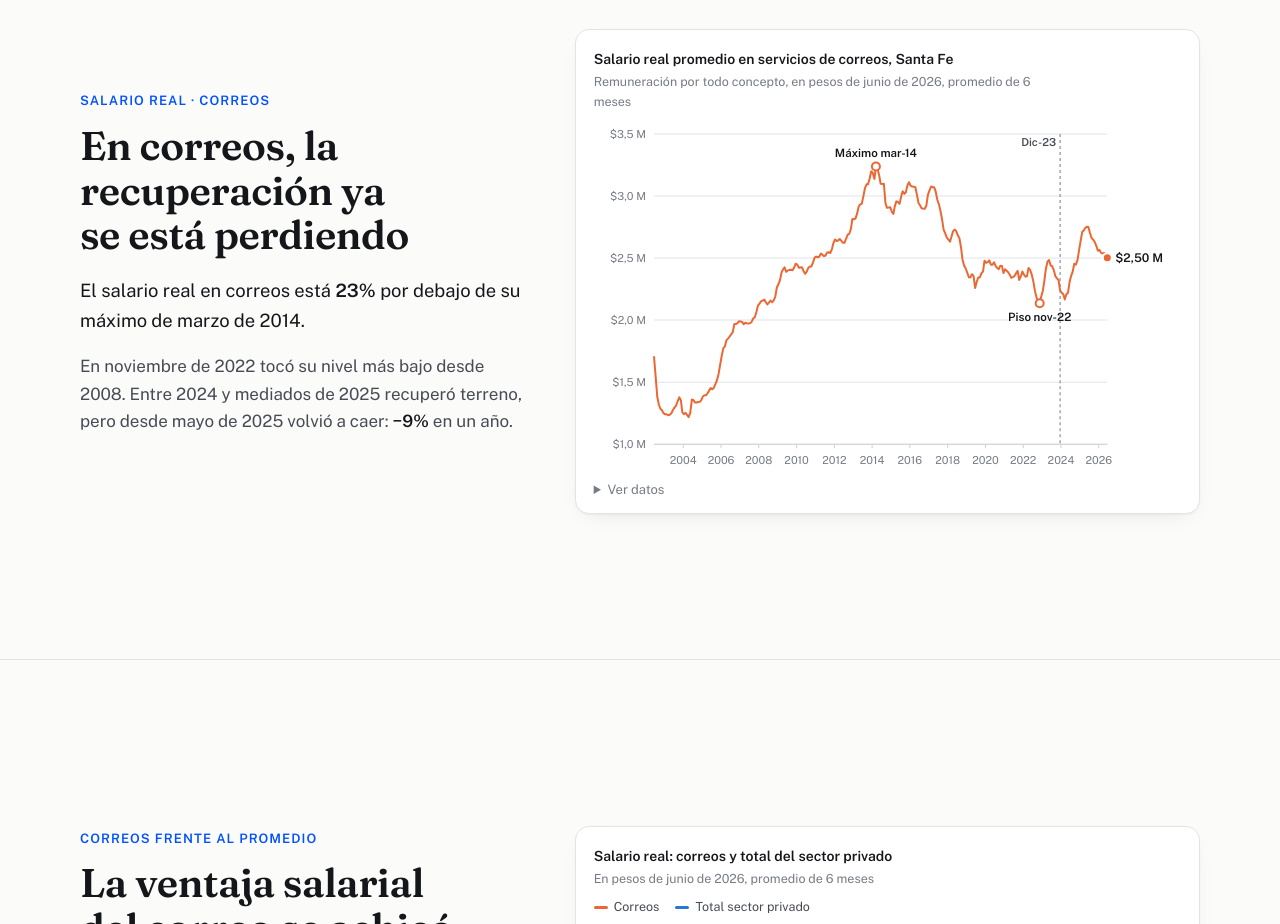
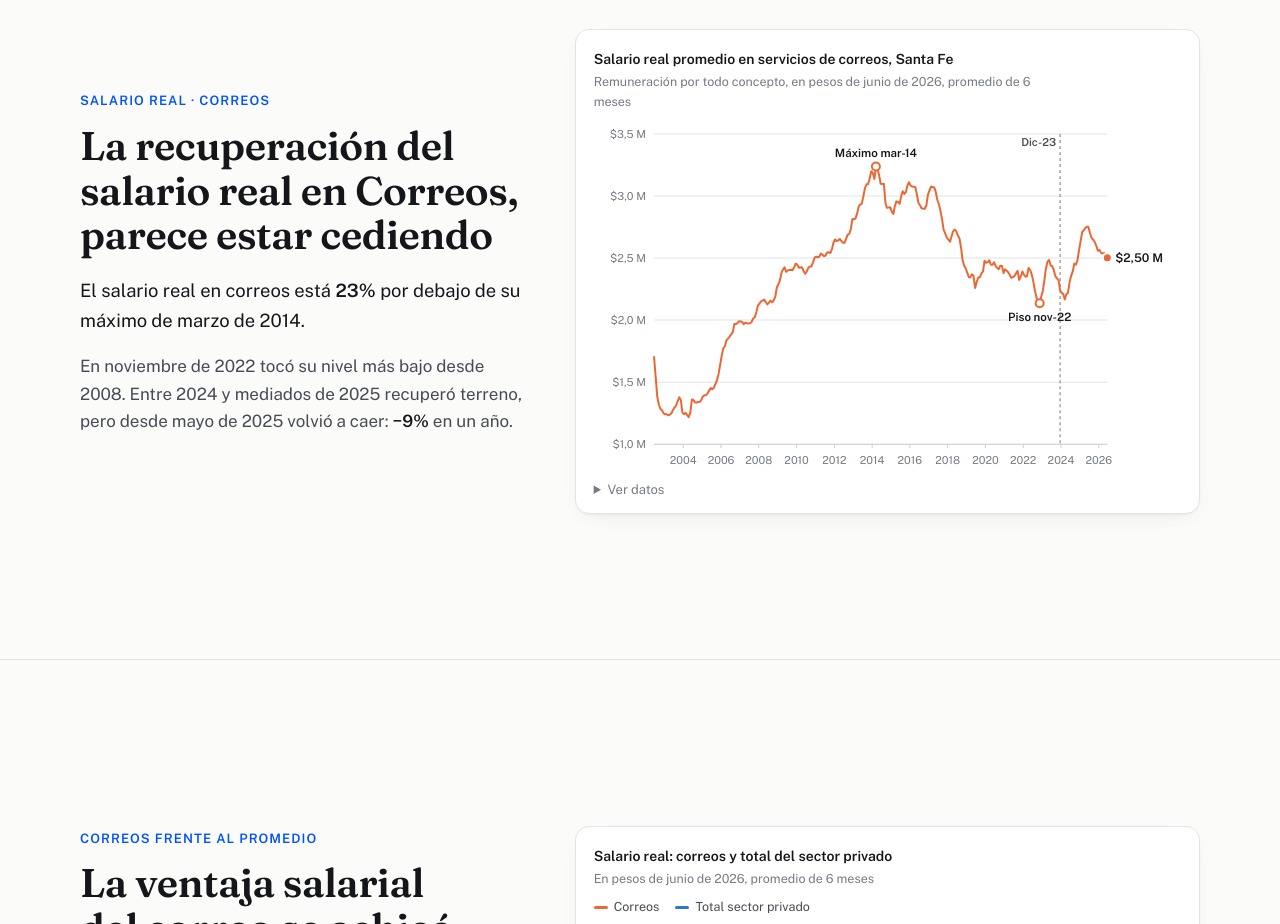
Before and after one commit to oyarzf/correos-santa-fe, a plain HTML site: page index.html in a window 1280 px wide. Shown: the part 7340-8264 px from the top of the page. Drawn offline with nearby package versions, Linux system fonts and the light colour scheme.

Commit message:
Cambia el título de la slide de salario real en correos
Co-Authored-By: Claude Opus 5.5 <noreply@anthropic.com>

```diff
--- a/index.html
+++ b/index.html
@@ -381,7 +381,7 @@
   <div class="frame grid">
     <div>
       <p class="kicker">Salario real · Correos</p>
-      <h2>En correos, la recuperación ya se está perdiendo</h2>
+      <h2>La recuperación del salario real en Correos, parece estar cediendo</h2>
       <p class="lead">El salario real en correos está <b id="rc-vs14">23%</b> por debajo de su máximo de <span id="rc-pico">marzo de 2014</span>.</p>
       <p>En <span id="rc-min-p">2022</span> tocó su nivel más bajo desde 2008. Entre 2024 y mediados de 2025 recuperó terreno, pero desde <span id="rc-max25-p">junio de 2025</span> volvió a caer: <b id="rc-caida25">−9%</b> en un año.</p>
     </div>
```
